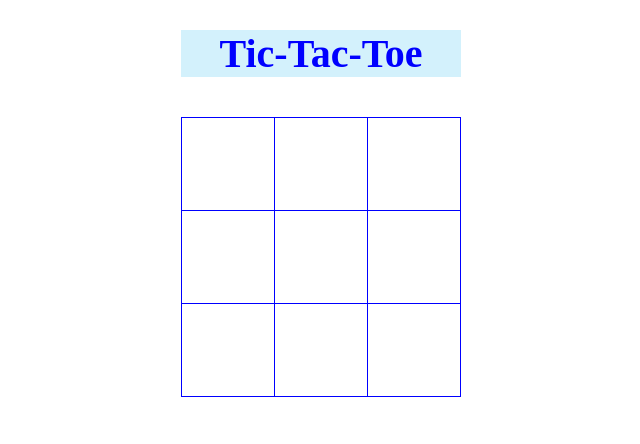
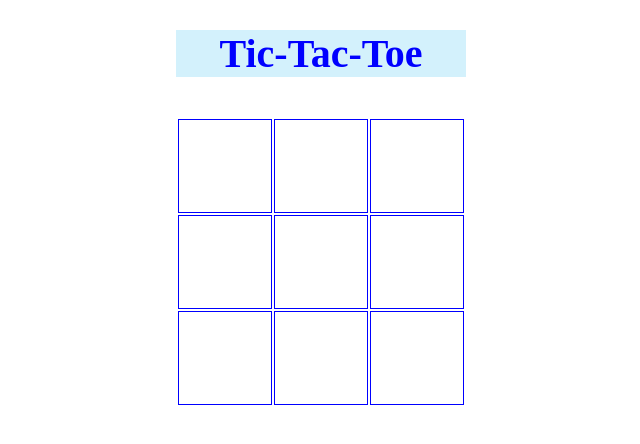
Before and after one commit to dev29a/tic-tac-toe-simple-vanillajs, a plain HTML site: page index.html in a window 1280 px wide. Shown: the whole page, without its empty margins (319-959 px from the left). Drawn offline with Linux system fonts and the light colour scheme.

```diff
--- a/style.css
+++ b/style.css
@@ -16,17 +16,21 @@ h1{
 
 }
 
-table{border-collapse:collapse;}
+table{
+   /* border-collapse:collapse;
+    border-style:double;*/
+    border-color:blue;
+}
 
 td {
 	border:1px;
-	border-style:solid;
+	border-style:double;
 	border-color:blue;
 	height:90px;
 	width:90px;
 	cursor: pointer;
 	text-align:center;
-	font-size: 10px;
+	font-size: 40px;
 	color: black;
 }
 
```
